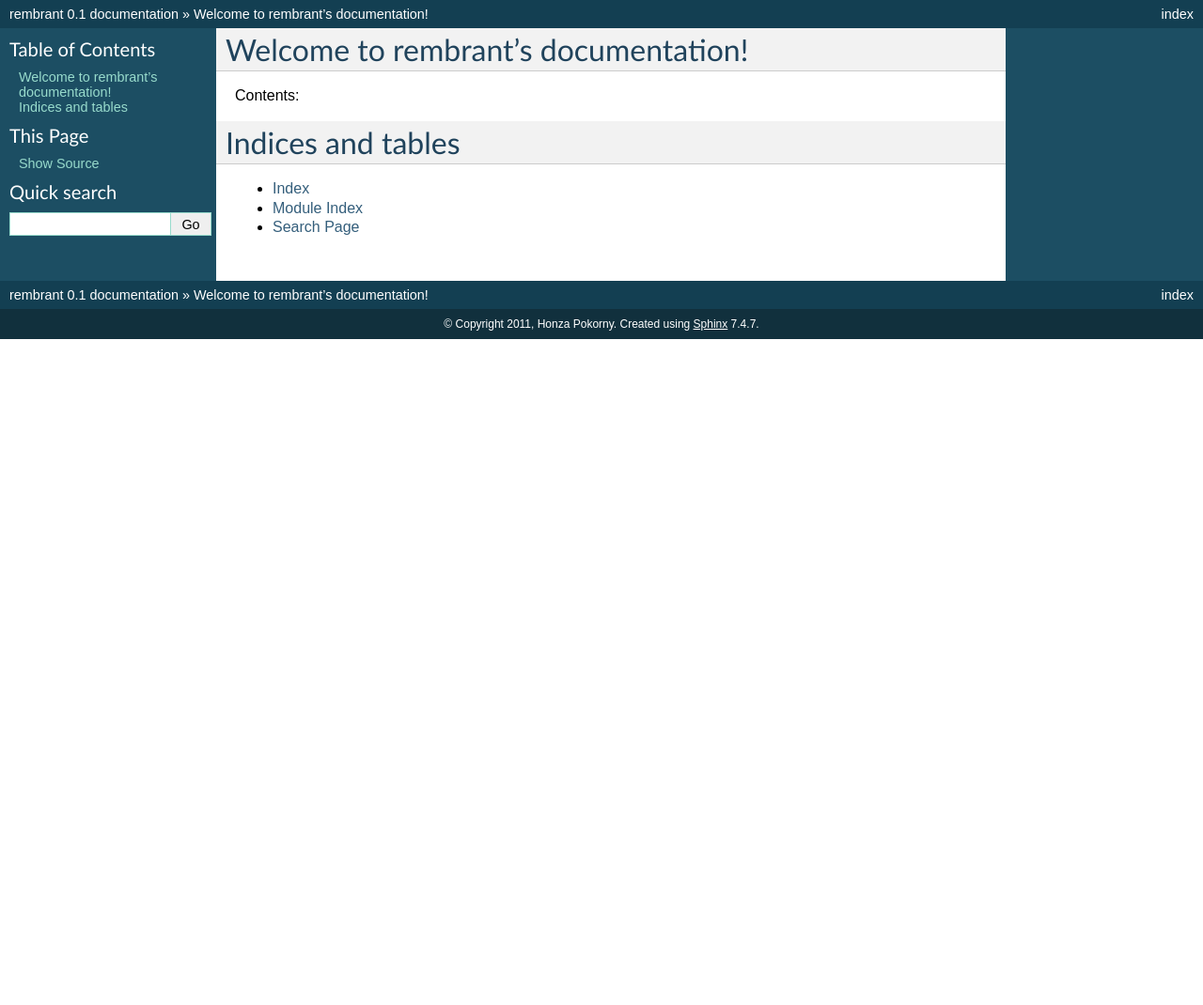
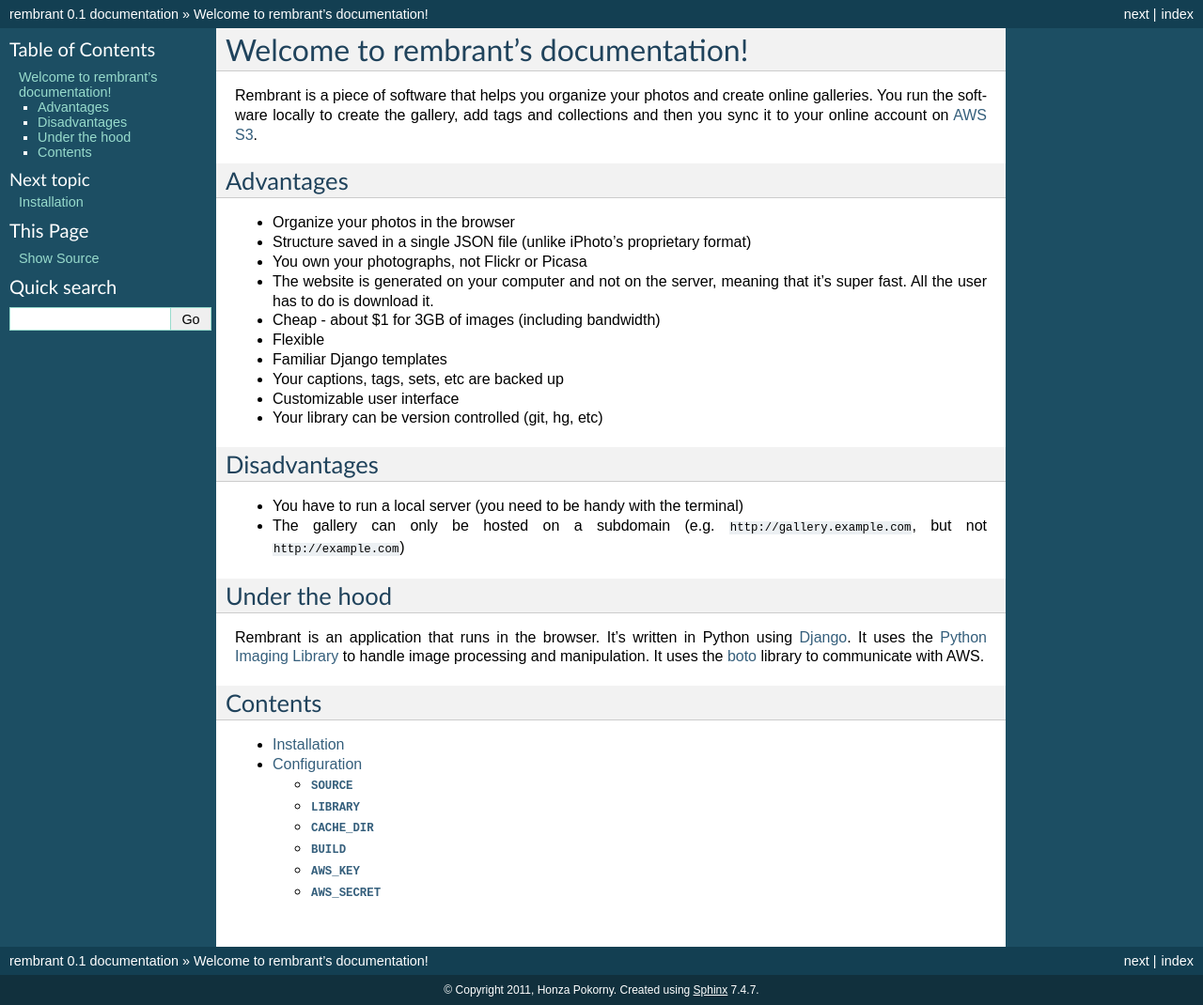
Before and after one commit to honza/rembrant, a Sphinx documentation site: the page built from docs/index.rst, in a window 1280 px wide. Shown: the whole page at 94% size. Built offline with Sphinx 7.4.7, drawn with Linux system fonts in a browser that asks for light colours; before the commit the page ends 900 px from its top, so only the background shows below that.

Commit message:
Add basic documentation.

```diff
--- a/docs/index.rst
+++ b/docs/index.rst
@@ -6,14 +6,51 @@
 Welcome to rembrant's documentation!
 ====================================
 
-Contents:
+Rembrant is a piece of software that helps you organize your photos and create
+online galleries. You run the software locally to create the gallery, add tags
+and collections and then you sync it to your online account on `AWS S3`_.
+
+Advantages
+----------
+
+* Organize your photos in the browser
+* Structure saved in a single JSON file (unlike iPhoto's proprietary format)
+* You own your photographs, not Flickr or Picasa
+* The website is generated on your computer and not on the server, meaning that
+  it's super fast. All the user has to do is download it.
+* Cheap - about $1 for 3GB of images (including bandwidth)
+* Flexible
+* Familiar Django templates
+* Your captions, tags, sets, etc are backed up
+* Customizable user interface
+* Your library can be version controlled (git, hg, etc)
+
+Disadvantages
+-------------
+
+* You have to run a local server (you need to be handy with the terminal)
+* The gallery can only be hosted on a subdomain (e.g.
+  ``http://gallery.example.com``, but not ``http://example.com``)
+
+Under the hood
+--------------
+
+Rembrant is an application that runs in the browser. It's written in Python
+using `Django`_. It uses the `Python Imaging Library`_ to handle image
+processing and manipulation. It uses the `boto`_ library to communicate with
+AWS.
+
+.. _Django: http://djangoproject.com/
+.. _Python Imaging Library: http://www.pythonware.com/products/pil/
+.. _boto: https://github.com/boto/boto
+
+Contents
+--------
 
 .. toctree::
    :maxdepth: 2
 
-Indices and tables
-==================
+   installation
+   configuration
 
-* :ref:`genindex`
-* :ref:`modindex`
-* :ref:`search`
+.. _AWS S3: http://aws.amazon.com/s3/
```
Also changed, not shown: docs/configuration.rst (added, +33 -0 lines), docs/installation.rst (added, +50 -0 lines).
